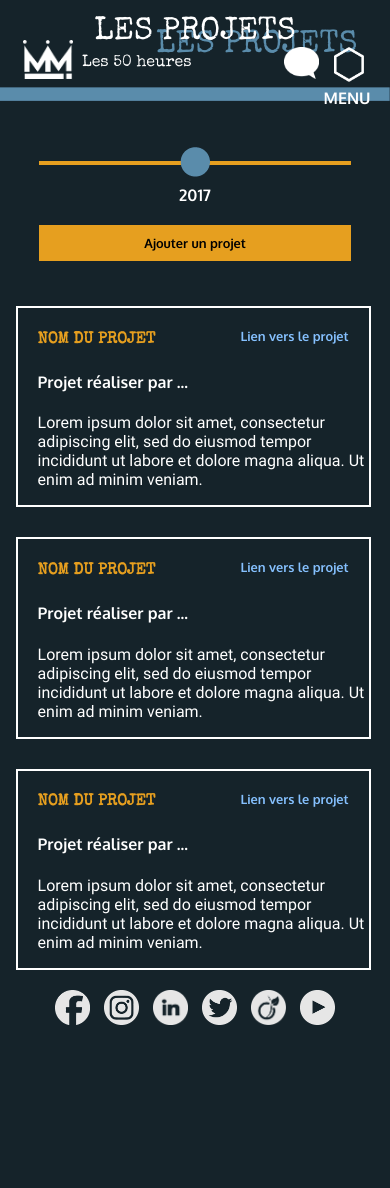
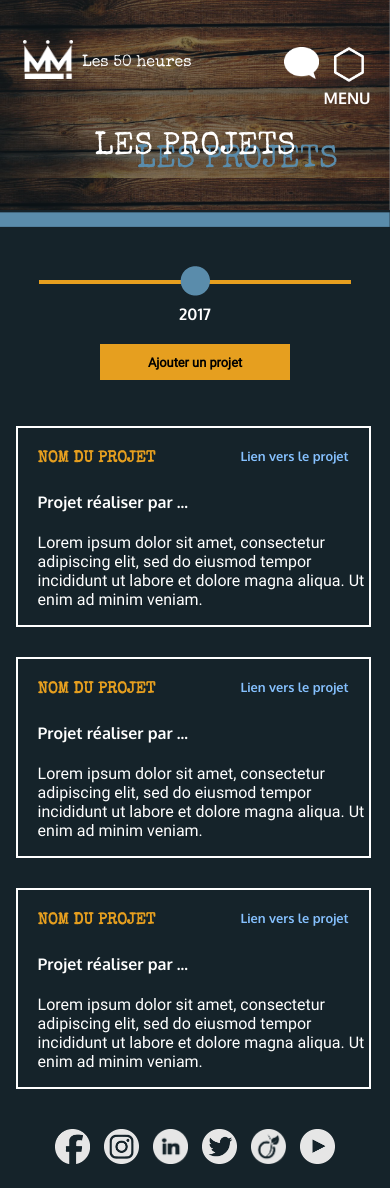
Before and after one commit to les50heures/les50heures, a PHP site: template templates/liste-projet.html.twig in a window 390 px wide. Before the commit the page ends 1025 px from the top, so only its background shows below. Run offline with PHP 8.4, Linux system fonts and the light colour scheme; the template is opened without the code that fills it, so the values that code supplies are empty; some libraries are stand-ins or nearby versions.

Commit message:
page liste-projet
responsive

```diff
--- a/css/responsive.css
+++ b/css/responsive.css
@@ -84,7 +84,7 @@ Responsive  - format intermediaire (tablette/mobile)
     .file { right: 16.5%;  }
 
     .progress .point { right: 43%; }
-    .supperpose_titre { left: 40%;  }
+    .bandeau .supperpose_titre { left: 40%;  }
     .affiche_equipe img { margin-top: 50px; }
 
     #categorie { width: 96%; }
@@ -177,6 +177,8 @@ Responsive  - format intermediaire (tablette/mobile)
         height: 175px;
     }
 
+    /* projet */
+
 
 
 }
@@ -210,9 +212,7 @@ Responsive  - format tablette
     .file { right: 17%;  }
 
     .progress .point { right: 42%; }
-
-    .supperpose_titre { left: 45%;  }
-
+    .bandeau .supperpose_titre { left: 45%;  }
     .affiche_equipe img { margin-top: 60px; }
 
     .supperpose_titre_depot { left: 50%; }
@@ -329,8 +329,6 @@ Responsive  - format tablette
         height: 200px;
     }
 
-
-
 }
 
 /* ----------------------------------------------------
@@ -371,7 +369,7 @@ Responsive  - format intermediaire (tablette/ecran)
     }
 
     .progress .point { right: 41.8%; }
-    .supperpose_titre { left: 47%;  }
+    .bandeau .supperpose_titre { left: 47%;  }
     .affiche_equipe img { margin-top: 70px; }
 
     .supperpose_titre_depot { left: 50%; }
@@ -557,7 +555,7 @@ Responsive  - format ecran
     }
 
     .progress .point { right: 41.5%; }
-    .supperpose_titre { left: 47%;  }
+    .bandeau .supperpose_titre { left: 47%;  }
     .affiche_equipe img { margin-top: 80px; }
 
     .supperpose_titre_depot { left: 50%; }
@@ -747,6 +745,7 @@ Responsive  - format +ecran
     }
     select {  width: 93%;  }
 
+    .bandeau .supperpose_titre { left: 47%;  }
     .formulaire .lien_form {
         display: flex;
         justify-content: center;
--- a/css/style.css
+++ b/css/style.css
@@ -495,7 +495,7 @@ iframe {
 }
 
 .dernier {
-    margin-bottom: 0;
+    margin-bottom: 20px;
 }
 
 .formulaire > form input, button {
@@ -781,7 +781,7 @@ piece h1 {
 .bandeau img {  width: 100%;  }
 .bandeau > .ligne_jaune_depot{
     height: 15px;
-    margin-top: 130px; }
+    margin-top: 125px; }
 .bandeau > .ligne_jaune_list-equipe{
     height: 15px;
     margin-top: 90px; }
@@ -810,6 +810,10 @@ piece h1 {
     width: 100%;
     margin-top: -70px;
 }
+.progress2 {
+    width: 100%;
+    margin-top: 155px;
+}
 
 .progress > .ligne {
     width: 80%;
@@ -824,12 +828,11 @@ piece h1 {
 }
 
 .progress-button {
+    width: 190px;
+    position: relative;
+    margin-bottom: 30px;
     background-color: #e69f1f;
     border: 0;
-    width: 80%;
-    margin-left: 10%;
-    margin-bottom: 30px;
-    margin-top: 20px;
 }
 
 .button-modif2 {
@@ -893,7 +896,7 @@ piece h1 {
 .titre {  top: 125px;  }
 .encheres .titre {  top: 85px;  }
 .encheres span {
-    top: 105px;
+    top: 16px;
     left: 40%;
 }
 .bandeau-ligne-bleu {
@@ -1096,9 +1099,11 @@ svg {
     top: -100px;
 }
 
-.bandeau-projet .titre {  top: -5px  }
-
-.bandeau-projet .supperpose_titre {  top: -25px;  }
+.bandeau-projet .titre { top: 110px; }
+.bandeau-projet .supperpose_titre {
+    top: 90px;
+    left: 35%;
+}
 
 /* en tete */
 .en_tete h2 {
--- a/templates/liste-projet.html.twig
+++ b/templates/liste-projet.html.twig
@@ -2,21 +2,23 @@
 {% block title %}Les 50 Heures | Projets{% endblock %}
 {% block contenu %}
 
-    <div class="bandeau bandeau-projet">
+    <div id="header-bois" class="bandeau bandeau-projet">
         <h1 class="titre">Les projets</h1>
         <span class="supperpose_titre">Les projets</span>
-        <img src="css/images-interface/ligne_bleu.png" alt="ligne">
+        <img class="ligne_jaune_depot" src="css/images-interface/ligne_bleu.png" alt="ligne">
     </div>
 
-    <div class="progress">
+    <div class="progress progress2">
         <img class="ligne" src="css/images-interface/ligne_jaune.png" alt="ligne_jaune">
         <img class="point" src="css/images-interface/point.png" alt="point_bleu">
         <p class="centre">2017</p>
     </div>
 
-    <button class="progress-button" type="submit" name="ajout" data-style="shrink" data-horizontal>
-        Ajouter un projet
-    </button>
+    <div class="button-modif2">
+        <button class="progress-button modif2" type="submit" name="ajout" data-style="shrink" data-horizontal>
+            <a href="index.php?page=depot">Ajouter un projet</a>
+        </button>
+    </div>
 
     <div class="cadre">
         <div class="projet">
```
